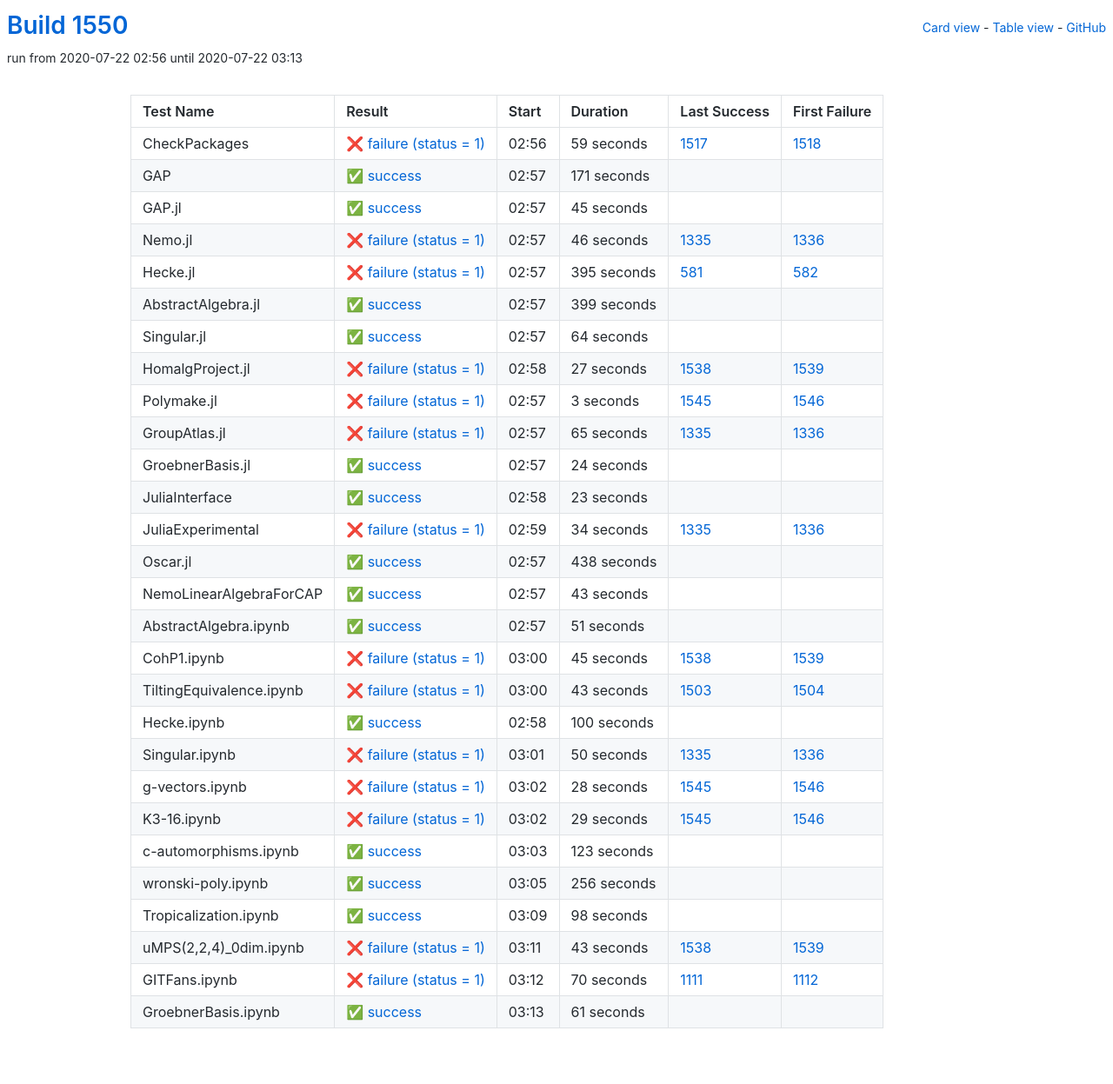
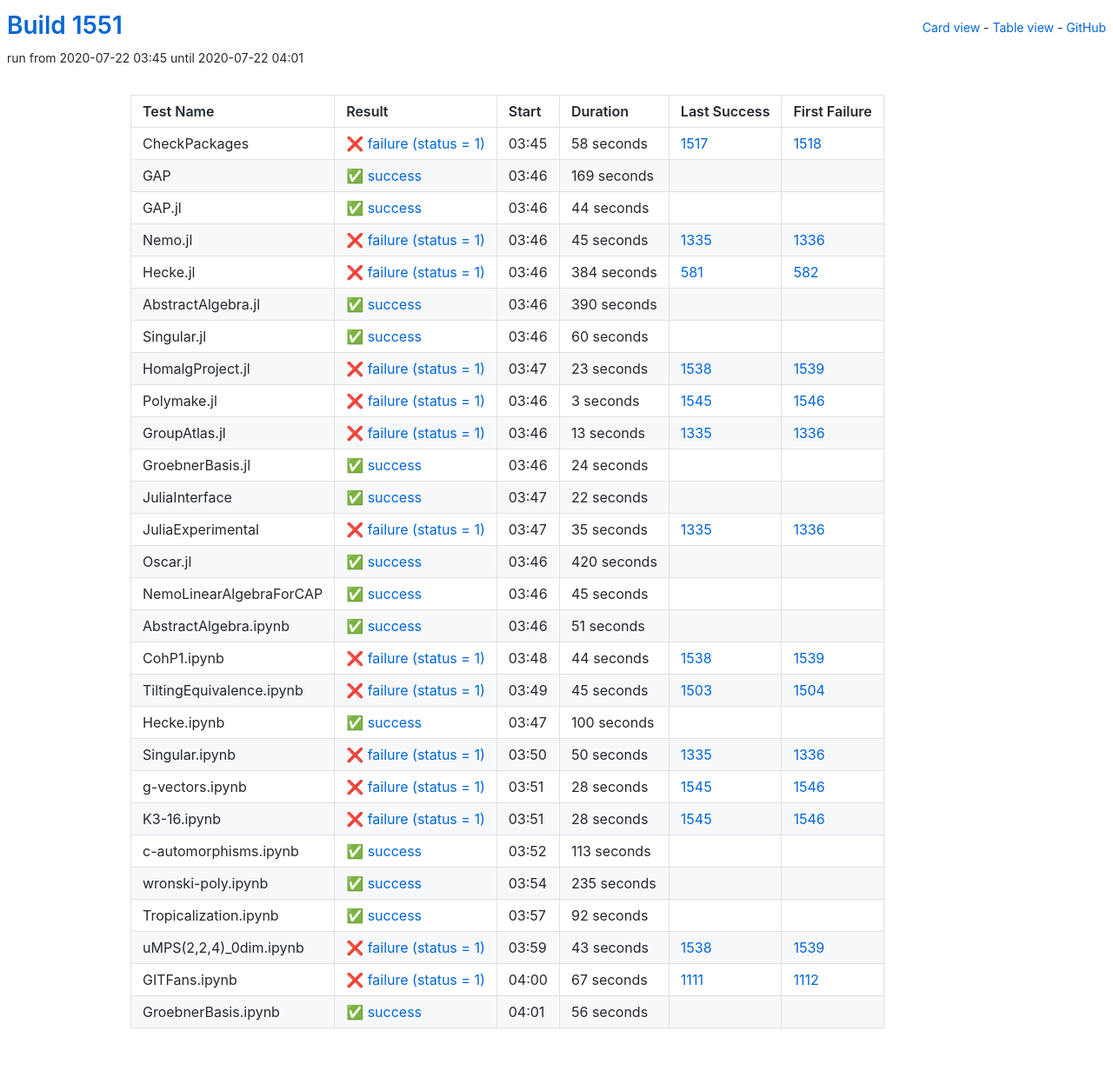
Before and after one commit to oscar-system/oscar-ci-status-1.4, a Jekyll site: the page built from table.html, in a window 1280 px wide. Shown: the whole page at 87% size. Built offline with Jekyll 4.4.1, drawn with Linux system fonts in a browser that asks for light colours.

Commit message:
Build #1551

```diff
--- a/_data/ci.yml
+++ b/_data/ci.yml
@@ -1,6 +1,6 @@
 ---
-build: 1550
-build_url: https://oscarci.mathematik.uni-kl.de/job/oscar-julia-1.4/1550/
+build: 1551
+build_url: https://oscarci.mathematik.uni-kl.de/job/oscar-julia-1.4/1551/
 job: oscar-julia-1.4
 organization: oscar-system
 repo: oscar-ci-status-1.4
@@ -8,104 +8,104 @@ repourl: https://github.com/oscar-system/oscar-ci-status-1.4
 tests:
 - name: CheckPackages
   id: checkpackages
-  log: https://oscarci.mathematik.uni-kl.de/job/oscar-julia-1.4/1550/artifact/logs/build-1550/CheckPackages.log
-  start: 2020-07-22 02:56
+  log: https://oscarci.mathematik.uni-kl.de/job/oscar-julia-1.4/1551/artifact/logs/build-1551/CheckPackages.log
+  start: 2020-07-22 03:45
   success: false
   exitcode: 1
   status: failure
-  duration: 59
+  duration: 58
   last_success: 1517
   last_success_url: https://oscarci.mathematik.uni-kl.de/job/oscar-julia-1.4/1517/
   first_failure: 1518
   first_failure_url: https://oscarci.mathematik.uni-kl.de/job/oscar-julia-1.4/1518/
 - name: GAP
   id: gap
-  log: https://oscarci.mathematik.uni-kl.de/job/oscar-julia-1.4/1550/artifact/logs/build-1550/GAP.log
-  start: 2020-07-22 02:57
+  log: https://oscarci.mathematik.uni-kl.de/job/oscar-julia-1.4/1551/artifact/logs/build-1551/GAP.log
+  start: 2020-07-22 03:46
   success: true
   exitcode: 0
   status: success
-  duration: 171
+  duration: 169
   last_success: false
   last_success_url:
   first_failure: false
   first_failure_url:
 - name: GAP.jl
   id: gap-jl
-  log: https://oscarci.mathematik.uni-kl.de/job/oscar-julia-1.4/1550/artifact/logs/build-1550/GAP.jl.log
-  start: 2020-07-22 02:57
+  log: https://oscarci.mathematik.uni-kl.de/job/oscar-julia-1.4/1551/artifact/logs/build-1551/GAP.jl.log
+  start: 2020-07-22 03:46
   success: true
   exitcode: 0
   status: success
-  duration: 45
+  duration: 44
   last_success: false
   last_success_url:
   first_failure: false
   first_failure_url:
 - name: Nemo.jl
   id: nemo-jl
-  log: https://oscarci.mathematik.uni-kl.de/job/oscar-julia-1.4/1550/artifact/logs/build-1550/Nemo.jl.log
-  start: 2020-07-22 02:57
+  log: https://oscarci.mathematik.uni-kl.de/job/oscar-julia-1.4/1551/artifact/logs/build-1551/Nemo.jl.log
+  start: 2020-07-22 03:46
   success: false
   exitcode: 1
   status: failure
-  duration: 46
+  duration: 45
   last_success: 1335
   last_success_url: https://oscarci.mathematik.uni-kl.de/job/oscar-julia-1.4/1335/
   first_failure: 1336
   first_failure_url: https://oscarci.mathematik.uni-kl.de/job/oscar-julia-1.4/1336/
 - name: Hecke.jl
   id: hecke-jl
-  log: https://oscarci.mathematik.uni-kl.de/job/oscar-julia-1.4/1550/artifact/logs/build-1550/Hecke.jl.log
-  start: 2020-07-22 02:57
+  log: https://oscarci.mathematik.uni-kl.de/job/oscar-julia-1.4/1551/artifact/logs/build-1551/Hecke.jl.log
+  start: 2020-07-22 03:46
   success: false
   exitcode: 1
   status: failure
-  duration: 395
+  duration: 384
   last_success: 581
   last_success_url: https://oscarci.mathematik.uni-kl.de/job/oscar-julia-1.4/581/
   first_failure: 582
   first_failure_url: https://oscarci.mathematik.uni-kl.de/job/oscar-julia-1.4/582/
 - name: AbstractAlgebra.jl
   id: abstractalgebra-jl
-  log: https://oscarci.mathematik.uni-kl.de/job/oscar-julia-1.4/1550/artifact/logs/build-1550/AbstractAlgebra.jl.log
-  start: 2020-07-22 02:57
+  log: https://oscarci.mathematik.uni-kl.de/job/oscar-julia-1.4/1551/artifact/logs/build-1551/AbstractAlgebra.jl.log
+  start: 2020-07-22 03:46
   success: true
   exitcode: 0
   status: success
-  duration: 399
+  duration: 390
   last_success: false
   last_success_url:
   first_failure: false
   first_failure_url:
 - name: Singular.jl
   id: singular-jl
-  log: https://oscarci.mathematik.uni-kl.de/job/oscar-julia-1.4/1550/artifact/logs/build-1550/Singular.jl.log
-  start: 2020-07-22 02:57
+  log: https://oscarci.mathematik.uni-kl.de/job/oscar-julia-1.4/1551/artifact/logs/build-1551/Singular.jl.log
+  start: 2020-07-22 03:46
   success: true
   exitcode: 0
   status: success
-  duration: 64
+  duration: 60
   last_success: false
   last_success_url:
   first_failure: false
   first_failure_url:
 - name: HomalgProject.jl
   id: homalgproject-jl
-  log: https://oscarci.mathematik.uni-kl.de/job/oscar-julia-1.4/1550/artifact/logs/build-1550/HomalgProject.jl.log
-  start: 2020-07-22 02:58
+  log: https://oscarci.mathematik.uni-kl.de/job/oscar-julia-1.4/1551/artifact/logs/build-1551/HomalgProject.jl.log
+  start: 2020-07-22 03:47
   success: false
   exitcode: 1
   status: failure
-  duration: 27
+  duration: 23
   last_success: 1538
   last_success_url: https://oscarci.mathematik.uni-kl.de/job/oscar-julia-1.4/1538/
   first_failure: 1539
   first_failure_url: https://oscarci.mathematik.uni-kl.de/job/oscar-julia-1.4/1539/
 - name: Polymake.jl
   id: polymake-jl
-  log: https://oscarci.mathematik.uni-kl.de/job/oscar-julia-1.4/1550/artifact/logs/build-1550/Polymake.jl.log
-  start: 2020-07-22 02:57
+  log: https://oscarci.mathematik.uni-kl.de/job/oscar-julia-1.4/1551/artifact/logs/build-1551/Polymake.jl.log
+  start: 2020-07-22 03:46
   success: false
   exitcode: 1
   status: failure
@@ -116,20 +116,20 @@ tests:
   first_failure_url: https://oscarci.mathematik.uni-kl.de/job/oscar-julia-1.4/1546/
 - name: GroupAtlas.jl
   id: groupatlas-jl
-  log: https://oscarci.mathematik.uni-kl.de/job/oscar-julia-1.4/1550/artifact/logs/build-1550/GroupAtlas.jl.log
-  start: 2020-07-22 02:57
+  log: https://oscarci.mathematik.uni-kl.de/job/oscar-julia-1.4/1551/artifact/logs/build-1551/GroupAtlas.jl.log
+  start: 2020-07-22 03:46
   success: false
   exitcode: 1
   status: failure
-  duration: 65
+  duration: 13
   last_success: 1335
   last_success_url: https://oscarci.mathematik.uni-kl.de/job/oscar-julia-1.4/1335/
   first_failure: 1336
   first_failure_url: https://oscarci.mathematik.uni-kl.de/job/oscar-julia-1.4/1336/
 - name: GroebnerBasis.jl
   id: groebnerbasis-jl
-  log: https://oscarci.mathematik.uni-kl.de/job/oscar-julia-1.4/1550/artifact/logs/build-1550/GroebnerBasis.jl.log
-  start: 2020-07-22 02:57
+  log: https://oscarci.mathematik.uni-kl.de/job/oscar-julia-1.4/1551/artifact/logs/build-1551/GroebnerBasis.jl.log
+  start: 2020-07-22 03:46
   success: true
   exitcode: 0
   status: success
@@ -140,56 +140,56 @@ tests:
   first_failure_url:
 - name: JuliaInterface
   id: juliainterface
-  log: https://oscarci.mathematik.uni-kl.de/job/oscar-julia-1.4/1550/artifact/logs/build-1550/JuliaInterface.log
-  start: 2020-07-22 02:58
+  log: https://oscarci.mathematik.uni-kl.de/job/oscar-julia-1.4/1551/artifact/logs/build-1551/JuliaInterface.log
+  start: 2020-07-22 03:47
   success: true
   exitcode: 0
   status: success
-  duration: 23
+  duration: 22
   last_success: false
   last_success_url:
   first_failure: false
   first_failure_url:
 - name: JuliaExperimental
   id: juliaexperimental
-  log: https://oscarci.mathematik.uni-kl.de/job/oscar-julia-1.4/1550/artifact/logs/build-1550/JuliaExperimental.log
-  start: 2020-07-22 02:59
+  log: https://oscarci.mathematik.uni-kl.de/job/oscar-julia-1.4/1551/artifact/logs/build-1551/JuliaExperimental.log
+  start: 2020-07-22 03:47
   success: false
   exitcode: 1
   status: failure
-  duration: 34
+  duration: 35
   last_success: 1335
   last_success_url: https://oscarci.mathematik.uni-kl.de/job/oscar-julia-1.4/1335/
   first_failure: 1336
   first_failure_url: https://oscarci.mathematik.uni-kl.de/job/oscar-julia-1.4/1336/
 - name: Oscar.jl
   id: oscar-jl
-  log: https://oscarci.mathematik.uni-kl.de/job/oscar-julia-1.4/1550/artifact/logs/build-1550/Oscar.jl.log
-  start: 2020-07-22 02:57
+  log: https://oscarci.mathematik.uni-kl.de/job/oscar-julia-1.4/1551/artifact/logs/build-1551/Oscar.jl.log
+  start: 2020-07-22 03:46
   success: true
   exitcode: 0
   status: success
-  duration: 438
+  duration: 420
   last_success: false
   last_success_url:
   first_failure: false
   first_failure_url:
 - name: NemoLinearAlgebraForCAP
   id: nemolinearalgebraforcap
-  log: https://oscarci.mathematik.uni-kl.de/job/oscar-julia-1.4/1550/artifact/logs/build-1550/NemoLinearAlgebraForCAP.log
-  start: 2020-07-22 02:57
+  log: https://oscarci.mathematik.uni-kl.de/job/oscar-julia-1.4/1551/artifact/logs/build-1551/NemoLinearAlgebraForCAP.log
+  start: 2020-07-22 03:46
   success: true
   exitcode: 0
   status: success
-  duration: 43
+  duration: 45
   last_success: false
   last_success_url:
   first_failure: false
   first_failure_url:
 - name: AbstractAlgebra.ipynb
   id: abstractalgebra-ipynb
-  log: https://oscarci.mathematik.uni-kl.de/job/oscar-julia-1.4/1550/artifact/logs/build-1550/AbstractAlgebra.ipynb.log
-  start: 2020-07-22 02:57
+  log: https://oscarci.mathematik.uni-kl.de/job/oscar-julia-1.4/1551/artifact/logs/build-1551/AbstractAlgebra.ipynb.log
+  start: 2020-07-22 03:46
   success: true
   exitcode: 0
   status: success
@@ -200,32 +200,32 @@ tests:
   first_failure_url:
 - name: CohP1.ipynb
   id: cohp1-ipynb
-  log: https://oscarci.mathematik.uni-kl.de/job/oscar-julia-1.4/1550/artifact/logs/build-1550/CohP1.ipynb.log
-  start: 2020-07-22 03:00
+  log: https://oscarci.mathematik.uni-kl.de/job/oscar-julia-1.4/1551/artifact/logs/build-1551/CohP1.ipynb.log
+  start: 2020-07-22 03:48
   success: false
   exitcode: 1
   status: failure
-  duration: 45
+  duration: 44
   last_success: 1538
   last_success_url: https://oscarci.mathematik.uni-kl.de/job/oscar-julia-1.4/1538/
   first_failure: 1539
   first_failure_url: https://oscarci.mathematik.uni-kl.de/job/oscar-julia-1.4/1539/
 - name: TiltingEquivalence.ipynb
   id: tiltingequivalence-ipynb
-  log: https://oscarci.mathematik.uni-kl.de/job/oscar-julia-1.4/1550/artifact/logs/build-1550/TiltingEquivalence.ipynb.log
-  start: 2020-07-22 03:00
+  log: https://oscarci.mathematik.uni-kl.de/job/oscar-julia-1.4/1551/artifact/logs/build-1551/TiltingEquivalence.ipynb.log
+  start: 2020-07-22 03:49
   success: false
   exitcode: 1
   status: failure
-  duration: 43
+  duration: 45
   last_success: 1503
   last_success_url: https://oscarci.mathematik.uni-kl.de/job/oscar-julia-1.4/1503/
   first_failure: 1504
   first_failure_url: https://oscarci.mathematik.uni-kl.de/job/oscar-julia-1.4/1504/
 - name: Hecke.ipynb
   id: hecke-ipynb
-  log: https://oscarci.mathematik.uni-kl.de/job/oscar-julia-1.4/1550/artifact/logs/build-1550/Hecke.ipynb.log
-  start: 2020-07-22 02:58
+  log: https://oscarci.mathematik.uni-kl.de/job/oscar-julia-1.4/1551/artifact/logs/build-1551/Hecke.ipynb.log
+  start: 2020-07-22 03:47
   success: true
   exitcode: 0
   status: success
@@ -236,8 +236,8 @@ tests:
   first_failure_url:
 - name: Singular.ipynb
   id: singular-ipynb
-  log: https://oscarci.mathematik.uni-kl.de/job/oscar-julia-1.4/1550/artifact/logs/build-1550/Singular.ipynb.log
-  start: 2020-07-22 03:01
+  log: https://oscarci.mathematik.uni-kl.de/job/oscar-julia-1.4/1551/artifact/logs/build-1551/Singular.ipynb.log
+  start: 2020-07-22 03:50
   success: false
   exitcode: 1
   status: failure
@@ -248,8 +248,8 @@ tests:
   first_failure_url: https://oscarci.mathematik.uni-kl.de/job/oscar-julia-1.4/1336/
 - name: g-vectors.ipynb
   id: g-vectors-ipynb
-  log: https://oscarci.mathematik.uni-kl.de/job/oscar-julia-1.4/1550/artifact/logs/build-1550/g-vectors.ipynb.log
-  start: 2020-07-22 03:02
+  log: https://oscarci.mathematik.uni-kl.de/job/oscar-julia-1.4/1551/artifact/logs/build-1551/g-vectors.ipynb.log
+  start: 2020-07-22 03:51
   success: false
   exitcode: 1
   status: failure
@@ -260,56 +260,56 @@ tests:
   first_failure_url: https://oscarci.mathematik.uni-kl.de/job/oscar-julia-1.4/1546/
 - name: K3-16.ipynb
   id: k3-16-ipynb
-  log: https://oscarci.mathematik.uni-kl.de/job/oscar-julia-1.4/1550/artifact/logs/build-1550/K3-16.ipynb.log
-  start: 2020-07-22 03:02
+  log: https://oscarci.mathematik.uni-kl.de/job/oscar-julia-1.4/1551/artifact/logs/build-1551/K3-16.ipynb.log
+  start: 2020-07-22 03:51
   success: false
   exitcode: 1
   status: failure
-  duration: 29
+  duration: 28
   last_success: 1545
   last_success_url: https://oscarci.mathematik.uni-kl.de/job/oscar-julia-1.4/1545/
   first_failure: 1546
   first_failure_url: https://oscarci.mathematik.uni-kl.de/job/oscar-julia-1.4/1546/
 - name: c-automorphisms.ipynb
   id: c-automorphisms-ipynb
-  log: https://oscarci.mathematik.uni-kl.de/job/oscar-julia-1.4/1550/artifact/logs/build-1550/c-automorphisms.ipynb.log
-  start: 2020-07-22 03:03
+  log: https://oscarci.mathematik.uni-kl.de/job/oscar-julia-1.4/1551/artifact/logs/build-1551/c-automorphisms.ipynb.log
+  start: 2020-07-22 03:52
   success: true
   exitcode: 0
   status: success
-  duration: 123
+  duration: 113
   last_success: false
   last_success_url:
   first_failure: false
   first_failure_url:
 - name: wronski-poly.ipynb
   id: wronski-poly-ipynb
-  log: https://oscarci.mathematik.uni-kl.de/job/oscar-julia-1.4/1550/artifact/logs/build-1550/wronski-poly.ipynb.log
-  start: 2020-07-22 03:05
+  log: https://oscarci.mathematik.uni-kl.de/job/oscar-julia-1.4/1551/artifact/logs/build-1551/wronski-poly.ipynb.log
+  start: 2020-07-22 03:54
   success: true
   exitcode: 0
   status: success
-  duration: 256
+  duration: 235
   last_success: false
   last_success_url:
   first_failure: false
   first_failure_url:
 - name: Tropicalization.ipynb
   id: tropicalization-ipynb
-  log: https://oscarci.mathematik.uni-kl.de/job/oscar-julia-1.4/1550/artifact/logs/build-1550/Tropicalization.ipynb.log
-  start: 2020-07-22 03:09
+  log: https://oscarci.mathematik.uni-kl.de/job/oscar-julia-1.4/1551/artifact/logs/build-1551/Tropicalization.ipynb.log
+  start: 2020-07-22 03:57
   success: true
   exitcode: 0
   status: success
-  duration: 98
+  duration: 92
   last_success: false
   last_success_url:
   first_failure: false
   first_failure_url:
 - name: uMPS(2,2,4)_0dim.ipynb
   id: umps-2-2-4-0dim-ipynb
-  log: https://oscarci.mathematik.uni-kl.de/job/oscar-julia-1.4/1550/artifact/logs/build-1550/uMPS-2-2-4-_0dim.ipynb.log
-  start: 2020-07-22 03:11
+  log: https://oscarci.mathematik.uni-kl.de/job/oscar-julia-1.4/1551/artifact/logs/build-1551/uMPS-2-2-4-_0dim.ipynb.log
+  start: 2020-07-22 03:59
   success: false
   exitcode: 1
   status: failure
@@ -320,24 +320,24 @@ tests:
   first_failure_url: https://oscarci.mathematik.uni-kl.de/job/oscar-julia-1.4/1539/
 - name: GITFans.ipynb
   id: gitfans-ipynb
-  log: https://oscarci.mathematik.uni-kl.de/job/oscar-julia-1.4/1550/artifact/logs/build-1550/GITFans.ipynb.log
-  start: 2020-07-22 03:12
+  log: https://oscarci.mathematik.uni-kl.de/job/oscar-julia-1.4/1551/artifact/logs/build-1551/GITFans.ipynb.log
+  start: 2020-07-22 04:00
   success: false
   exitcode: 1
   status: failure
-  duration: 70
+  duration: 67
   last_success: 1111
   last_success_url: https://oscarci.mathematik.uni-kl.de/job/oscar-julia-1.4/1111/
   first_failure: 1112
   first_failure_url: https://oscarci.mathematik.uni-kl.de/job/oscar-julia-1.4/1112/
 - name: GroebnerBasis.ipynb
   id: groebnerbasis-ipynb
-  log: https://oscarci.mathematik.uni-kl.de/job/oscar-julia-1.4/1550/artifact/logs/build-1550/GroebnerBasis.ipynb.log
-  start: 2020-07-22 03:13
+  log: https://oscarci.mathematik.uni-kl.de/job/oscar-julia-1.4/1551/artifact/logs/build-1551/GroebnerBasis.ipynb.log
+  start: 2020-07-22 04:01
   success: true
   exitcode: 0
   status: success
-  duration: 61
+  duration: 56
   last_success: false
   last_success_url:
   first_failure: false
```
Also changed, not shown: README.md.
